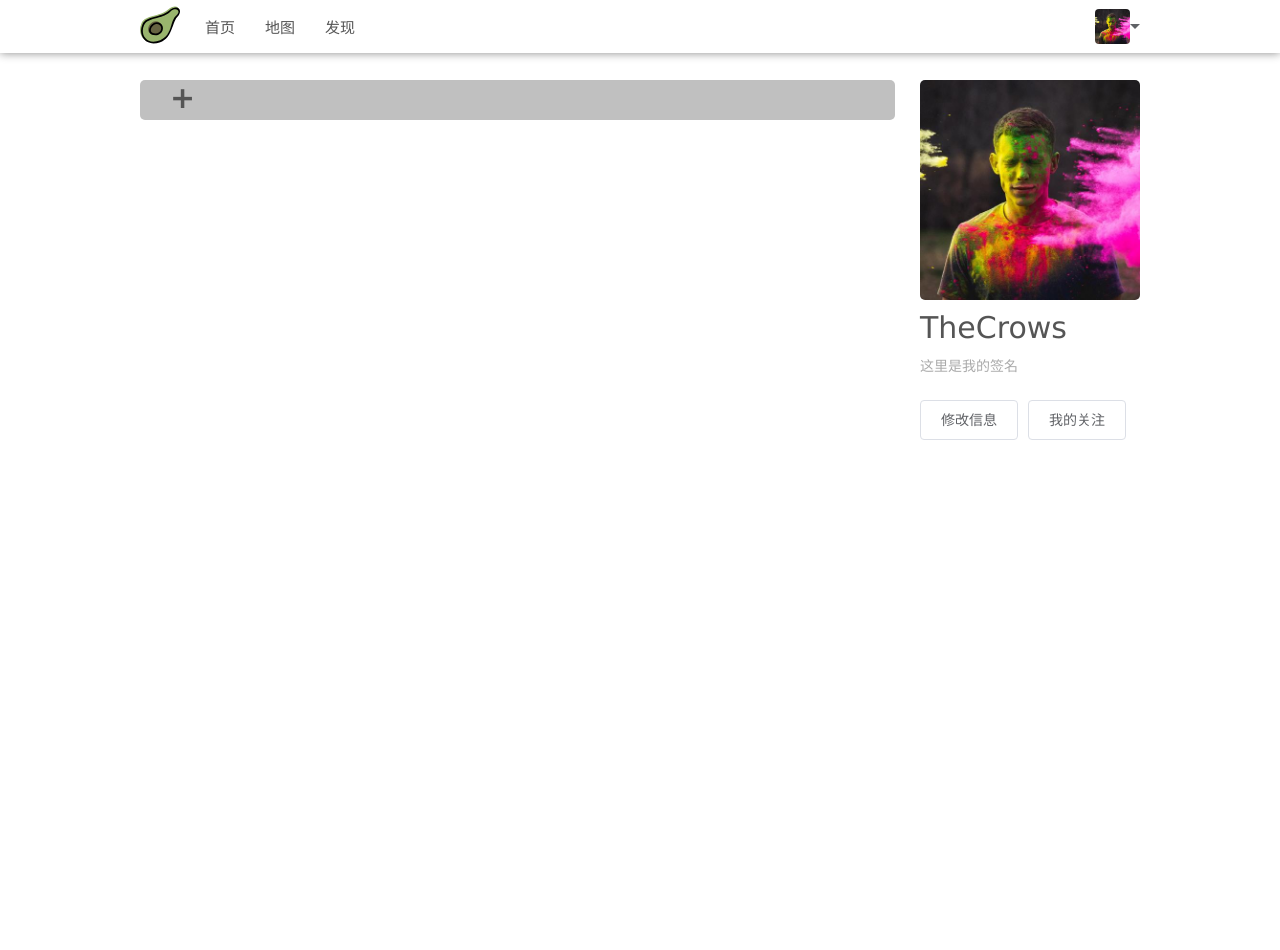
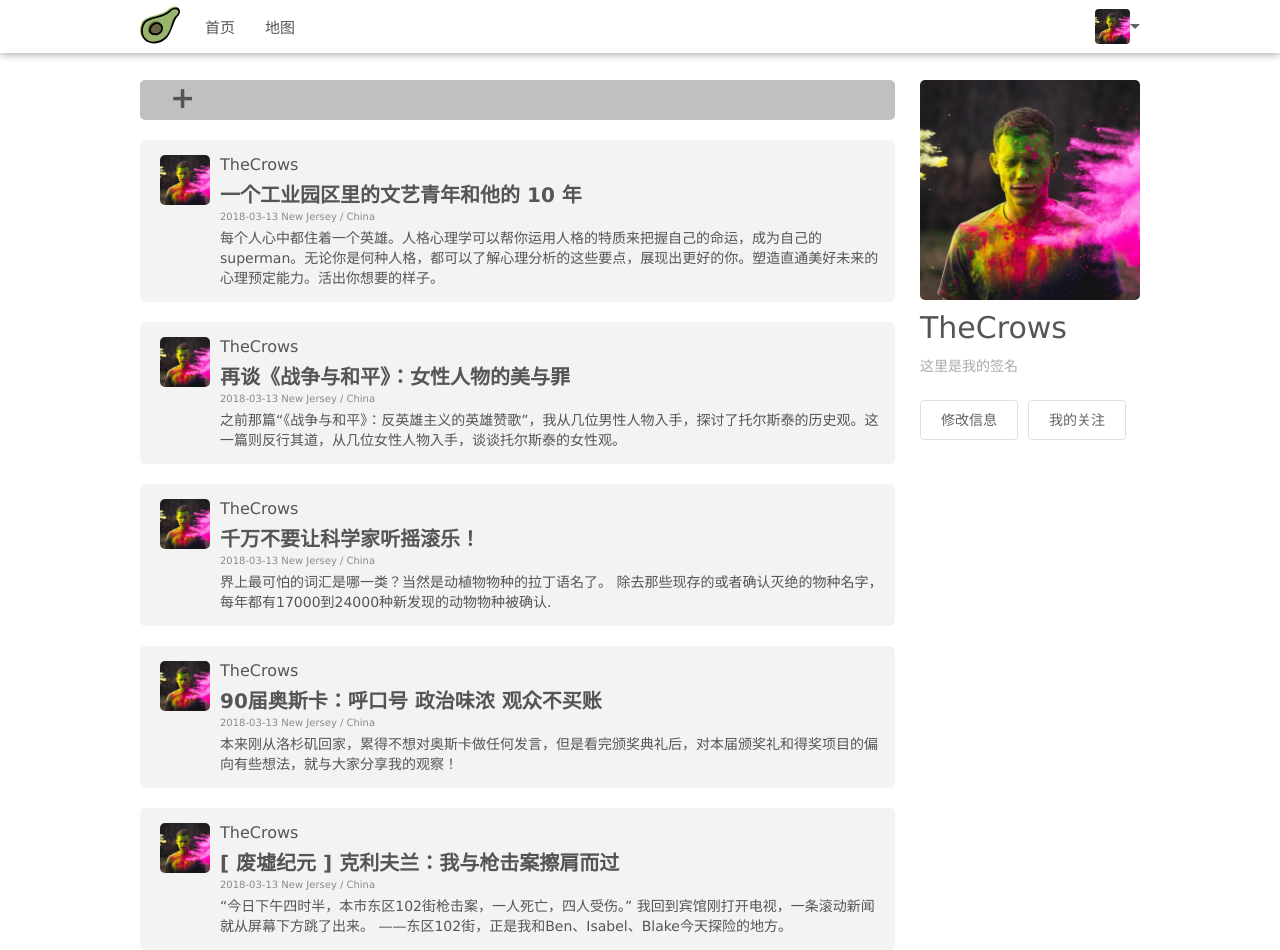
Before and after one commit to TheCrows/myProject, a Vue app in the folder myproject/: page / in a window 1280 px wide. Before the commit the page ends 800 px from the top, so only its background shows below. Built offline with nearby package versions, Linux system fonts and the light colour scheme.

Commit message:
“提增加信息卡片并结合vuex及map路由”

```diff
--- a/myproject/package.json
+++ b/myproject/package.json
@@ -15,7 +15,8 @@
   "dependencies": {
     "element-ui": "^2.2.1",
     "vue": "^2.5.2",
-    "vue-router": "^3.0.1"
+    "vue-router": "^3.0.1",
+    "vuex": "^3.0.1"
   },
   "devDependencies": {
     "autoprefixer": "^7.1.2",
--- a/myproject/src/components/basic/addstory.vue
+++ b/myproject/src/components/basic/addstory.vue
@@ -94,6 +94,7 @@
      font-size: 30px;
      padding-left: 30px;
      cursor: pointer;
+     user-select:none;
   }
   .add-story {
 
--- a/myproject/src/components/basic/header.vue
+++ b/myproject/src/components/basic/header.vue
@@ -5,9 +5,9 @@
               <header-icon iconSize='40'></header-icon>
           </a>
           <nav class="head-nav">
-              <a href="#" class="head-item">首页</a>
-              <a href="#" class="head-item">地图</a>
-              <a href="#" class="head-item">发现</a>
+              <router-link to='/' class="head-item">首页</router-link>
+              <router-link to='/map' class="head-item">地图</router-link>
+              <!-- <a class="head-item">发现</a> -->
           </nav>
           <summary class="user-info">
               <!-- <div class="user-det">
--- a/myproject/src/components/basic/homePage.vue
+++ b/myproject/src/components/basic/homePage.vue
@@ -2,14 +2,16 @@
   <div class="home-page">
       <div class="home-main">
           <add-story></add-story>
+        <info-card v-for="data in infoCardData" :key="data.id" :cardData=data></info-card>
       </div>
       <user-side></user-side>
-
+      <!-- <div class="mask"></div> -->
   </div>
 </template>
 <script>
 import userSide from './userSide'
 import addStory from './addstory'
+import infoCard from './infoCard'
 export default {
   name:'homePage',
   data(){
@@ -17,7 +19,12 @@ export default {
 
       }
   },
-  components:{userSide,addStory}
+  computed:{
+      infoCardData(){
+          return this.$store.state.infoCardData
+      }
+  },
+  components:{userSide,addStory,infoCard}
 }
 </script>
 <style lang="scss">
@@ -32,4 +39,13 @@ export default {
         align-items: flex-start;
         flex-wrap: nowrap;
     }
+    .mask{
+        height: 100%;
+        width: 100%;
+        position: fixed;
+        background: rgba(180, 180, 180, 0.342);
+        left: 0;
+        top: 0;
+        z-index: 100;
+    }
 </style>
--- /dev/null
+++ b/myproject/src/components/basic/infoCard.vue
@@ -0,0 +1,70 @@
+<template>
+  <div class="info-card">
+       <div class="card-head-img">
+         <img :src=cardData.headurl alt="">
+       </div>
+       <div class="card-info">
+         <h1>{{cardData.name}}</h1>
+         <h2>{{cardData.title}}</h2>
+         <h3><span>{{cardData.time}}</span> <span>{{cardData.place}}</span></h3>
+         <p>{{cardData.article}}</p>
+
+       </div>
+  </div>
+</template>
+<script>
+export default {
+  name:'infocard',
+  data(){
+    return{
+      // cardData:{
+      //   id:Symbol(),
+      //   headurl:require("../../assets/img/userico.jpg"),
+      //   name:'TheCrows',
+      //   title:'一个工业园区里的文艺青年和他的 10 年',
+      //   time:'2018-03-13',
+      //   place:'New Jersey / China',
+      //   article:'每个人心中都住着一个英雄。人格心理学可以帮你运用人格的特质来把握自己的命运，成为自己的superman。无论你是何种人格，都可以了解心理分析的这些要点，展现出更好的你。塑造直通美好未来的心理预定能力。活出你想要的样子。'
+      // }
+    }
+
+  },
+   props:['cardData']
+}
+</script>
+<style lang="scss">
+  .info-card{
+    width: 100%;
+    padding: 15px 0;
+    background: #f3f3f3;
+    margin-top: 20px;
+    border-radius: 5px;
+    display: flex;
+    .card-head-img{
+      margin-left: 20px;
+
+      img{
+        width: 50px;
+        border-radius: 5px;
+        vertical-align: middle
+      }
+    }
+    .card-info{
+      margin:0 10px;
+      h1{
+        font-size: 16px;
+        margin-bottom: 5px;
+      }
+      h2{
+        font-size: 20px;
+        margin-bottom: 3px;
+        font-weight: 600;
+      }
+      h3{
+        font-size: 10px;
+        margin-bottom: 5px;
+        color: rgb(138, 138, 138)
+      }
+    }
+  }
+</style>
--- a/myproject/src/main.js
+++ b/myproject/src/main.js
@@ -6,14 +6,19 @@ import router from './router'
 import ElementUI from 'element-ui'
 import 'element-ui/lib/theme-chalk/index.css'
 import 'font-awesome/css/font-awesome.css'
+import Vuex from 'vuex'
+import store from './vuex/store'
+
 
 Vue.config.productionTip = false
 Vue.use(ElementUI)
+Vue.use(Vuex)
 
 /* eslint-disable no-new */
 new Vue({
   el: '#app',
   router,
+  store,
   components: { App },
   template: '<App/>'
 })
--- a/myproject/src/router/index.js
+++ b/myproject/src/router/index.js
@@ -11,6 +11,11 @@ export default new Router({
       path: '/',
       name: 'homePage',
       component: homePage
+    }, {
+      path: '/map',
+      name: 'map',
+
     }
+
   ]
 })
--- /dev/null
+++ b/myproject/src/vuex/store.js
@@ -0,0 +1,55 @@
+import Vue from 'vue'
+import Vuex from 'vuex'
+
+Vue.use(Vuex)
+
+const store = new Vuex.Store({
+    // 定义状态
+    state: {
+        infoCardData: [
+            {
+                id: Symbol(),
+                headurl: require("../assets/img/userico.jpg"),
+                name: 'TheCrows',
+                title: '一个工业园区里的文艺青年和他的 10 年',
+                time: '2018-03-13',
+                place: 'New Jersey / China',
+                article: '每个人心中都住着一个英雄。人格心理学可以帮你运用人格的特质来把握自己的命运，成为自己的superman。无论你是何种人格，都可以了解心理分析的这些要点，展现出更好的你。塑造直通美好未来的心理预定能力。活出你想要的样子。'
+            }, {
+                id: Symbol(),
+                headurl: require("../assets/img/userico.jpg"),
+                name: 'TheCrows',
+                title: '再谈《战争与和平》：女性人物的美与罪',
+                time: '2018-03-13',
+                place: 'New Jersey / China',
+                article: '之前那篇“《战争与和平》：反英雄主义的英雄赞歌”，我从几位男性人物入手，探讨了托尔斯泰的历史观。这一篇则反行其道，从几位女性人物入手，谈谈托尔斯泰的女性观。'
+            }, {
+                id: Symbol(),
+                headurl: require("../assets/img/userico.jpg"),
+                name: 'TheCrows',
+                title: '千万不要让科学家听摇滚乐！',
+                time: '2018-03-13',
+                place: 'New Jersey / China',
+                article: '界上最可怕的词汇是哪一类？当然是动植物物种的拉丁语名了。 除去那些现存的或者确认灭绝的物种名字，每年都有17000到24000种新发现的动物物种被确认.'
+            }, {
+                id: Symbol(),
+                headurl: require("../assets/img/userico.jpg"),
+                name: 'TheCrows',
+                title: '90届奥斯卡：呼口号 政治味浓 观众不买账',
+                time: '2018-03-13',
+                place: 'New Jersey / China',
+                article: '本来刚从洛杉矶回家，累得不想对奥斯卡做任何发言，但是看完颁奖典礼后，对本届颁奖礼和得奖项目的偏向有些想法，就与大家分享我的观察！'
+            }, {
+                id: Symbol(),
+                headurl: require("../assets/img/userico.jpg"),
+                name: 'TheCrows',
+                title: '[ 废墟纪元 ] 克利夫兰：我与枪击案擦肩而过',
+                time: '2018-03-13',
+                place: 'New Jersey / China',
+                article: '“今日下午四时半，本市东区102街枪击案，一人死亡，四人受伤。” 我回到宾馆刚打开电视，一条滚动新闻就从屏幕下方跳了出来。 ——东区102街，正是我和Ben、Isabel、Blake今天探险的地方。'
+            },
+        ]
+    }
+})
+
+export default store
```
Also changed, not shown: myproject/static/img/userico.jpg (added).
